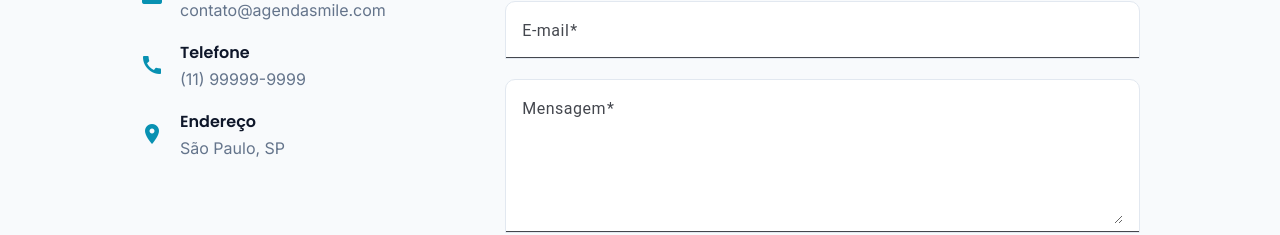
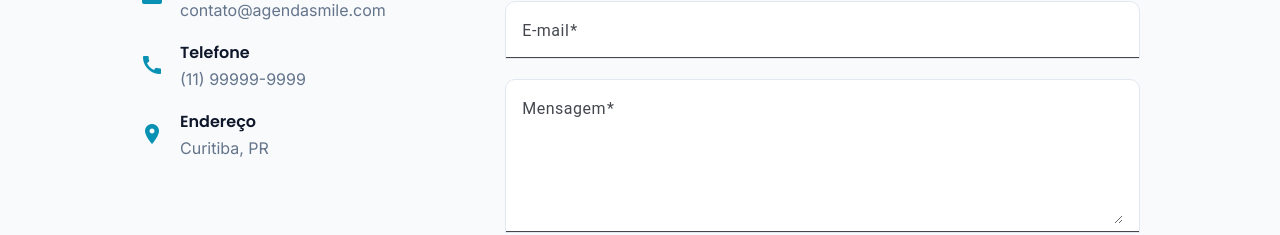
Before and after one commit to gutoBJ/agendasmile-front, an Angular app in the folder sistema-gestao-consultas/: page /contato in a window 1280 px wide. Shown: the part 358-593 px from the top of the page. Built offline with nearby package versions, Linux system fonts and the light colour scheme.

Commit message:
fix: resolve o problema de exibir o nome do usuário invez de exibir o email e libera autenticação para testes

```diff
--- a/sistema-gestao-consultas/src/app/app.routes.ts
+++ b/sistema-gestao-consultas/src/app/app.routes.ts
@@ -39,7 +39,7 @@ export const routes: Routes = [
   {
     path: '',
     component: LayoutComponent,
-    // canActivate: [authGuard],
+    canActivate: [authGuard],
     children: [
       {
         path: 'dashboard',
@@ -79,7 +79,7 @@ export const routes: Routes = [
       {
         path: 'usuarios',
         title: 'AgendaSmile - Usuários',
-        // canActivate: [adminGuard],
+        canActivate: [adminGuard],
         loadComponent: () =>
           import('./features/usuarios/usuarios.component')
             .then(m => m.UsuariosComponent)
--- a/sistema-gestao-consultas/src/app/core/services/auth.service.ts
+++ b/sistema-gestao-consultas/src/app/core/services/auth.service.ts
@@ -6,6 +6,7 @@ import { jwtDecode } from 'jwt-decode';
 interface TokenPayload {
   sub: string;
   perfil: string;
+  nome: string;
   exp: number;
 }
 
@@ -13,7 +14,7 @@ interface TokenPayload {
 export class AuthService {
   private apiUrl = 'http://localhost:8080';
 
-  constructor(private http: HttpClient, private router: Router) {}
+  constructor(private http: HttpClient, private router: Router) { }
 
   login(email: string, senha: string) {
     return this.http.post<{ token: string }>(`${this.apiUrl}/auth/login`, {
@@ -41,7 +42,7 @@ export class AuthService {
   }
 
   getNome(): string | null {
-    return this.getPayload()?.sub ?? null;
+    return this.getPayload()?.nome ?? null;
   }
 
   isAdmin(): boolean {
--- a/sistema-gestao-consultas/src/app/features/contato/contato.component.html
+++ b/sistema-gestao-consultas/src/app/features/contato/contato.component.html
@@ -33,7 +33,7 @@
           <mat-icon class="info-icone">location_on</mat-icon>
           <div>
             <strong>Endereço</strong>
-            <p class="texto-leve">São Paulo, SP</p>
+            <p class="texto-leve">Curitiba, PR</p>
           </div>
         </div>
       </div>
--- a/sistema-gestao-consultas/src/app/shared/components/header/header.component.scss
+++ b/sistema-gestao-consultas/src/app/shared/components/header/header.component.scss
@@ -9,6 +9,7 @@
     align-items: center;
     gap: 8px;
     font-weight: 500;
+    font-size: 1.2rem;
   }
 
   .perfil-icon {
```
